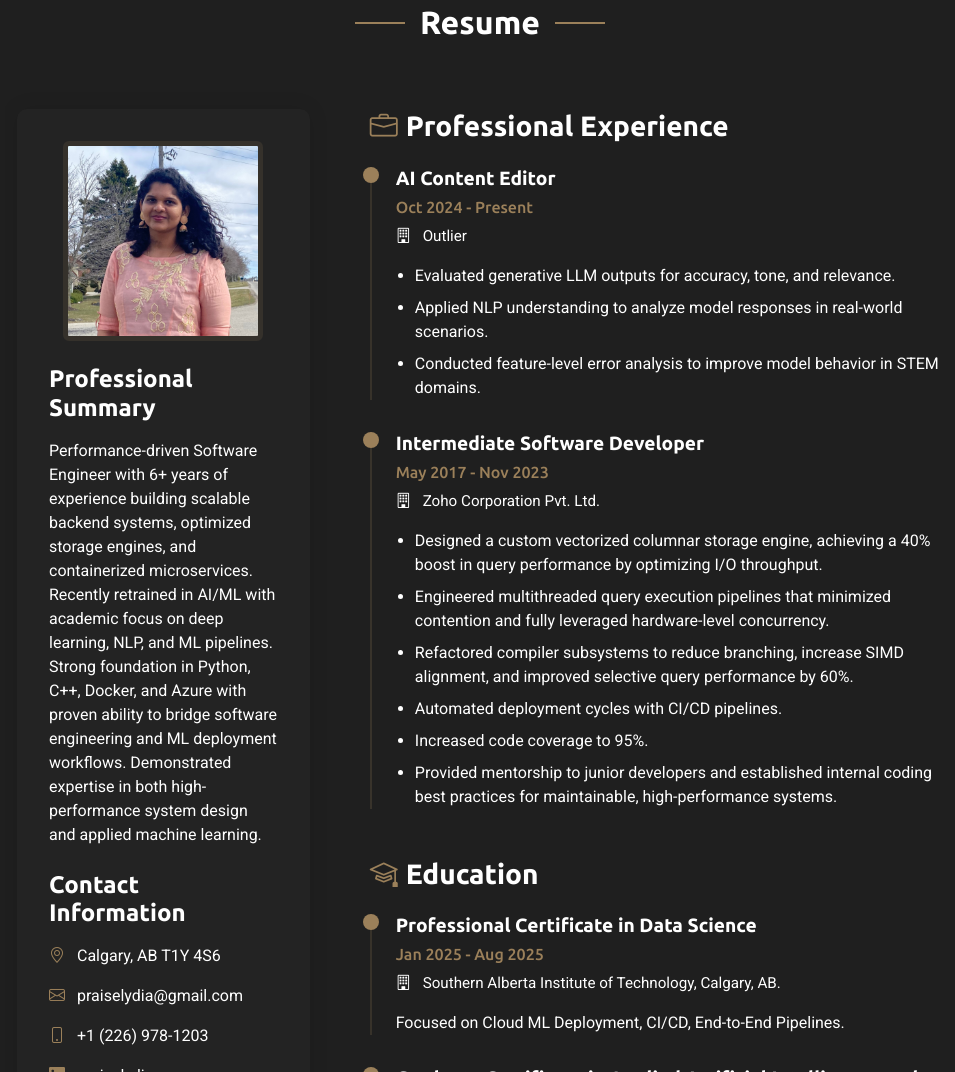
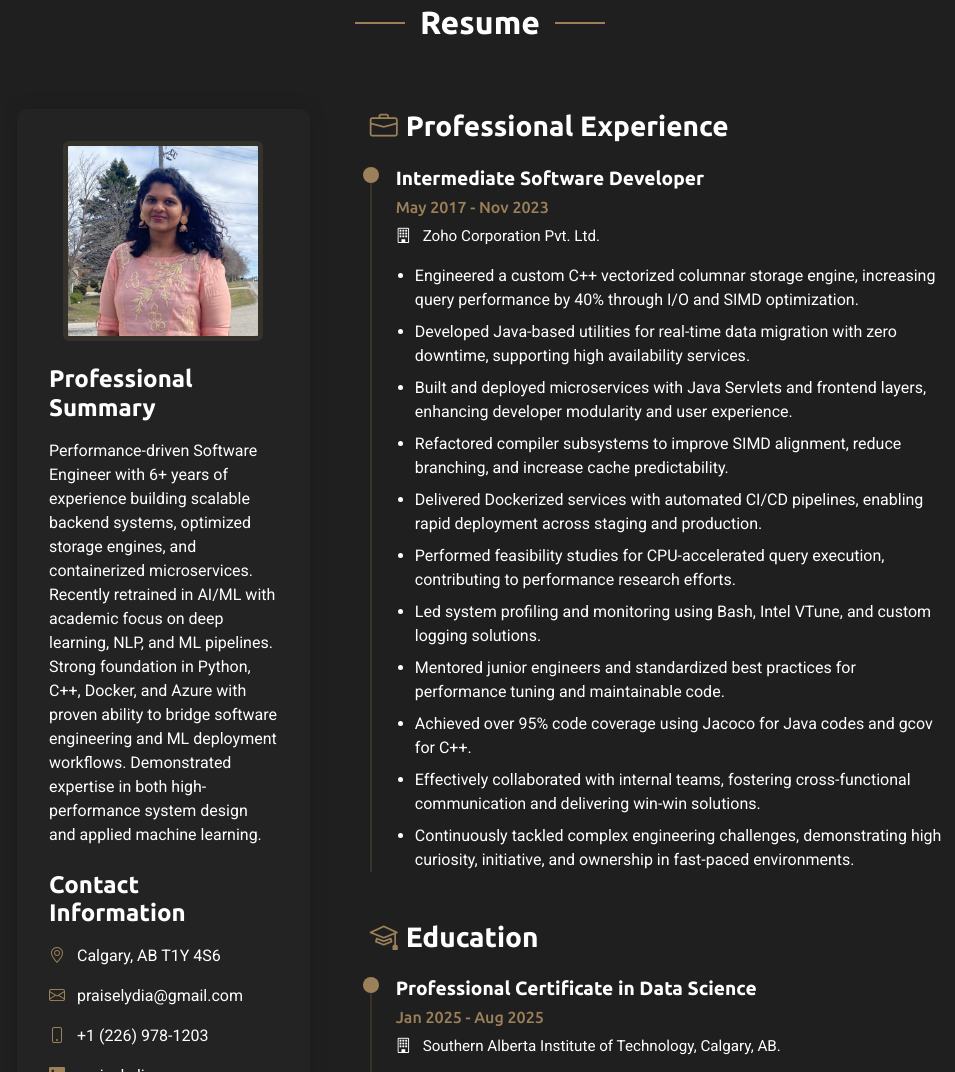
Before and after one commit to praiselydia/my-portfolio, a plain HTML site: page index.html in a window 1280 px wide. Shown: the part 3839-4911 px from the top of the page, without its empty margins (325-1280 px from the left). Drawn offline with nearby package versions, Linux system fonts and the light colour scheme.

Commit message:
Update resume

```diff
--- a/index.html
+++ b/index.html
@@ -572,27 +572,21 @@
               <h3><i class="bi bi-briefcase me-2"></i>Professional Experience</h3>
 
               <div class="resume-item">
-                <h4>AI Content Editor</h4>
-                <h5>Oct 2024 - Present</h5>
-                <p class="company"><i class="bi bi-building"></i> Outlier</p>
-                <ul>
-                  <li>Evaluated generative LLM outputs for accuracy, tone, and relevance.</li>
-                  <li>Applied NLP understanding to analyze model responses in real-world scenarios.</li>
-                  <li>Conducted feature-level error analysis to improve model behavior in STEM domains.</li>
-                </ul>
-              </div>
-
-              <div class="resume-item">
                 <h4>Intermediate Software Developer</h4>
                 <h5>May 2017 - Nov 2023</h5>
                 <p class="company"><i class="bi bi-building"></i> Zoho Corporation Pvt. Ltd.</p>
                 <ul>
-                  <li>Designed a custom vectorized columnar storage engine, achieving a 40% boost in query performance by optimizing I/O throughput.</li>
-                  <li>Engineered multithreaded query execution pipelines that minimized contention and fully leveraged hardware-level concurrency.</li>
-                  <li>Refactored compiler subsystems to reduce branching, increase SIMD alignment, and improved selective query performance by 60%.</li>
-                  <li>Automated deployment cycles with CI/CD pipelines.</li>
-                  <li>Increased code coverage to 95%.</li>
-                  <li>Provided mentorship to junior developers and established internal coding best practices for maintainable, high-performance systems.</li>
+                  <li>Engineered a custom C++ vectorized columnar storage engine, increasing query performance by 40% through I/O and SIMD optimization.</li>
+                  <li>Developed Java-based utilities for real-time data migration with zero downtime, supporting high availability services.</li>
+                  <li>Built and deployed microservices with Java Servlets and frontend layers, enhancing developer modularity and user experience.</li>
+                  <li>Refactored compiler subsystems to improve SIMD alignment, reduce branching, and increase cache predictability.</li>
+                  <li>Delivered Dockerized services with automated CI/CD pipelines, enabling rapid deployment across staging and production.</li>
+                  <li>Performed feasibility studies for CPU-accelerated query execution, contributing to performance research efforts.</li>
+                  <li>Led system profiling and monitoring using Bash, Intel VTune, and custom logging solutions.</li>
+                  <li>Mentored junior engineers and standardized best practices for performance tuning and maintainable code.</li>
+                  <li>Achieved over 95% code coverage using Jacoco for Java codes and gcov for C++.</li>
+                  <li>Effectively collaborated with internal teams, fostering cross-functional communication and delivering win-win solutions.</li>
+                  <li>Continuously tackled complex engineering challenges, demonstrating high curiosity, initiative, and ownership in fast-paced environments.</li>
                 </ul>
               </div>
             </div>
```
Also changed, not shown: 1 other file.
